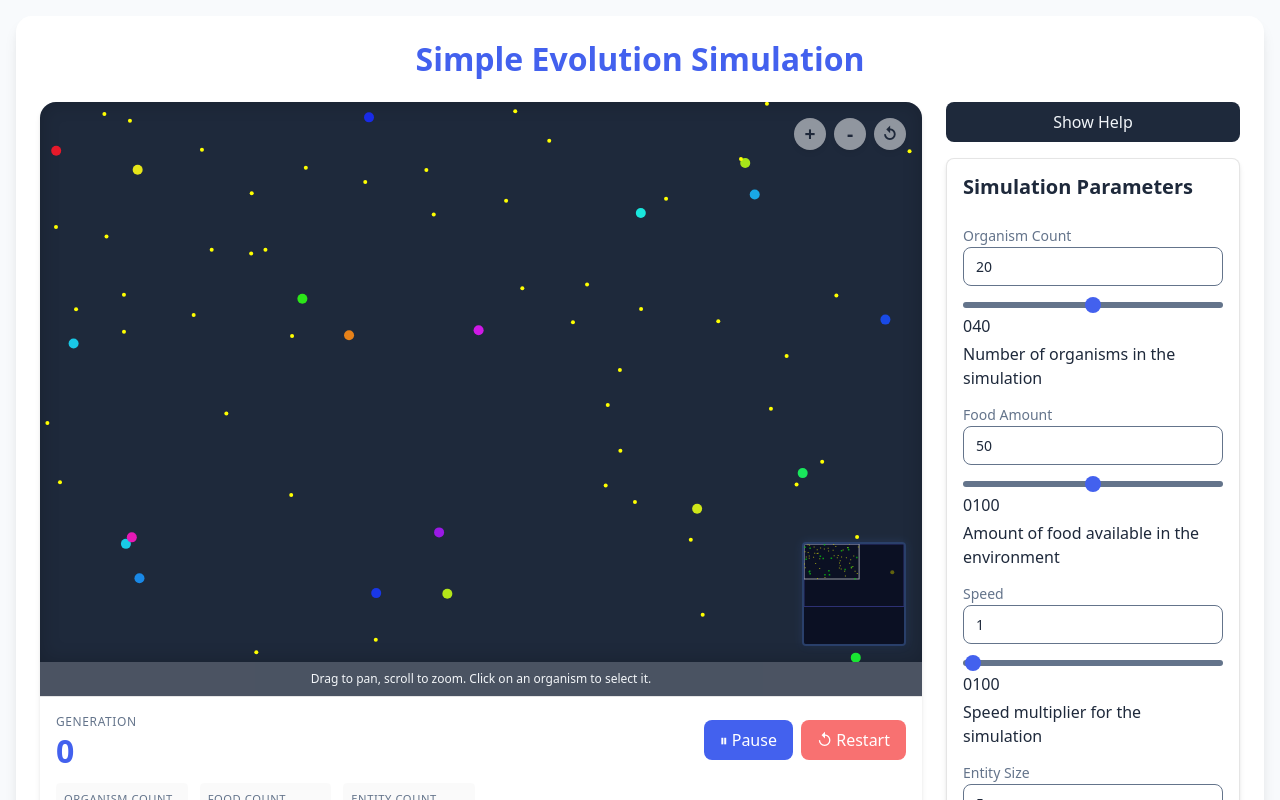
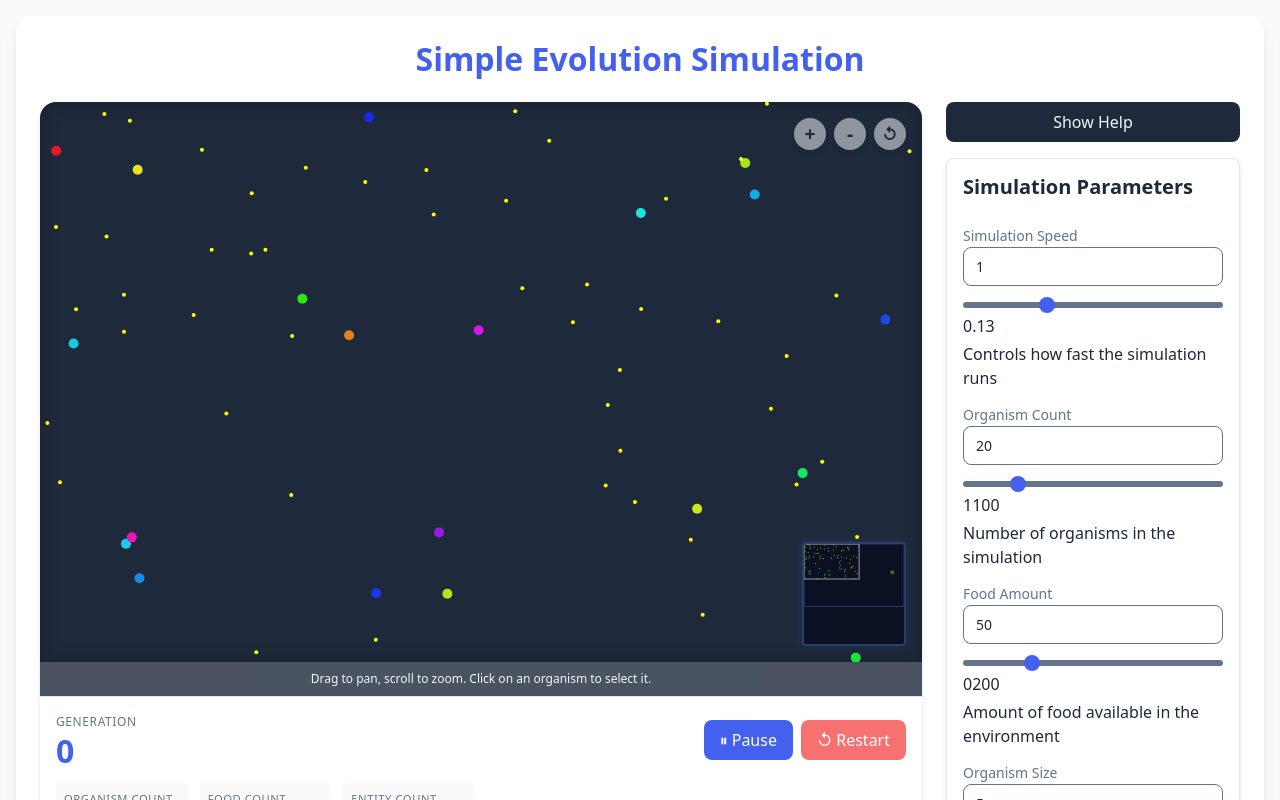
Before and after one commit to late-cretaceous/simulation-frame, a React (Vite) app: page / in a window 1280 px wide. Shown: the top 800 px of the page. Built offline with nearby package versions, Linux system fonts and the light colour scheme.

Commit message:
feat: dynamic simulation parameter dials customizeable to each simulation

```diff
--- a/src/components/SimulationControls.jsx
+++ b/src/components/SimulationControls.jsx
@@ -2,160 +2,119 @@ import React from 'react';
 
 /**
  * Controls for adjusting simulation parameters with enhanced UI
+ * Now supports dynamic parameters defined by each simulation
  */
-const SimulationControls = ({ setParameters, ...parameters }) => {
-  // Extract parameter information
-  const parameterDefs = Object.entries(parameters).map(([key, value]) => {
-    const isNumeric = typeof value === 'number';
-    const isBoolean = typeof value === 'boolean';
-
-    // Generate a label from the key (e.g., "foodAmount" -> "Food Amount")
-    const label = key.replace(/([A-Z])/g, ' $1').replace(/^./, str => str.toUpperCase());
-
-    // Determine parameter properties
-    let min, max, step;
-    if (isNumeric) {
-      // Default ranges based on parameter name patterns
-      if (key.includes('Count') || key.includes('Amount')) {
-        min = 0;
-        max = value * 2 || 100;
-        step = 1;
-      } else if (key.includes('Size')) {
-        min = 1;
-        max = 20;
-        step = 1;
-      } else if (key.includes('Speed') || key.includes('Rate')) {
-        min = 0;
-        max = 2;
-        step = 0.1;
-      } else {
-        min = 0;
-        max = 100;
-        step = Number.isInteger(value) ? 1 : 0.1;
-      }
-    }
-
-    return {
-      key,
-      value,
-      isNumeric,
-      isBoolean,
-      label,
-      min,
-      max,
-      step,
-      // Generate an appropriate tooltip description
-      tooltip: getTooltipForParameter(key)
-    };
-  });
-
+const SimulationControls = ({ parameters, parameterMetadata, setParameters }) => {
   // Handle parameter change
   const handleChange = (key, value) => {
     setParameters(key, value);
   };
 
   // Handle numeric input change to validate numbers
-  const handleNumericInputChange = (key, inputValue, paramDef) => {
+  const handleNumericInputChange = (key, inputValue, metadata) => {
     const numValue = parseFloat(inputValue);
-    if (!isNaN(numValue) && numValue >= paramDef.min && numValue <= paramDef.max) {
-      handleChange(key, Number.isInteger(paramDef.value) ? Math.round(numValue) : numValue);
+    if (!isNaN(numValue) && numValue >= metadata.min && numValue <= metadata.max) {
+      handleChange(key, Number.isInteger(parameters[key]) ? Math.round(numValue) : numValue);
     }
   };
 
-  // Get tooltip description for parameter
-  function getTooltipForParameter(key) {
-    const tooltips = {
-      organismCount: "Number of organisms in the simulation",
-      foodAmount: "Amount of food available in the environment",
-      speed: "Speed multiplier for the simulation",
-      entitySize: "Size of the organism entities"
-    };
-
-    return tooltips[key] || `Adjust the ${key.replace(/([A-Z])/g, ' $1').toLowerCase()} parameter`;
+  // If no parameters or metadata available, show a message
+  if (!parameters || !parameterMetadata || Object.keys(parameterMetadata).length === 0) {
+    return (
+      <div className="controls-container">
+        <h3 className="controls-header">Simulation Parameters</h3>
+        <div className="controls-body">
+          <p className="no-parameters-message">No adjustable parameters available for this simulation.</p>
+        </div>
+      </div>
+    );
   }
 
   return (
     <div className="controls-container">
       <h3 className="controls-header">Simulation Parameters</h3>
       <div className="controls-body">
-        {parameterDefs.map((param) => (
-          <div key={param.key} className="control-item">
+        {Object.keys(parameterMetadata).map((key) => {
+          const metadata = parameterMetadata[key];
+          const value = parameters[key];
+
+          return (
+            <div key={key} className="control-item">
               <div className="control-header">
-              <label className="control-label" htmlFor={`param-${param.key}`}>
-                {param.label}
+                <label className="control-label" htmlFor={`param-${key}`}>
+                  {metadata.label}
                 </label>
                 <div className="control-value">
-                {param.isNumeric ? (
-                  <>
+                  {metadata.type === 'number' ? (
                     <input
                       type="number"
-                      id={`param-input-${param.key}`}
-                      value={param.value}
-                      min={param.min}
-                      max={param.max}
-                      step={param.step}
-                      onChange={(e) => handleNumericInputChange(param.key, e.target.value, param)}
+                      id={`param-input-${key}`}
+                      value={value}
+                      min={metadata.min}
+                      max={metadata.max}
+                      step={metadata.step}
+                      onChange={(e) => handleNumericInputChange(key, e.target.value, metadata)}
                       className="control-number-input"
                     />
-                  </>
-                ) : param.isBoolean ? (
-                  param.value ? "On" : "Off"
+                  ) : metadata.type === 'boolean' ? (
+                    value ? "On" : "Off"
                   ) : (
-                  param.value
+                    value
                   )}
                 </div>
               </div>
 
-            {param.isNumeric && (
+              {metadata.type === 'number' && (
                 <div className="control-slider-container">
                   <input
                     type="range"
-                  id={`param-${param.key}`}
-                  min={param.min}
-                  max={param.max}
-                  step={param.step}
-                  value={param.value}
+                    id={`param-${key}`}
+                    min={metadata.min}
+                    max={metadata.max}
+                    step={metadata.step}
+                    value={value}
                     onChange={(e) => handleChange(
-                    param.key,
-                    Number.isInteger(param.value) ?
+                      key,
+                      Number.isInteger(value) ?
                         parseInt(e.target.value) :
                         parseFloat(e.target.value)
                     )}
                     className="control-slider"
-                  data-tooltip={param.tooltip}
+                    data-tooltip={metadata.description}
                   />
                   <div className="slider-markers">
-                  <span className="slider-min">{param.min}</span>
-                  <span className="slider-max">{param.max}</span>
+                    <span className="slider-min">{metadata.min}</span>
+                    <span className="slider-max">{metadata.max}</span>
                   </div>
                 </div>
               )}
 
-            {param.isBoolean && (
+              {metadata.type === 'boolean' && (
                 <label className="control-switch">
                   <input
                     type="checkbox"
-                  checked={param.value}
-                  onChange={(e) => handleChange(param.key, e.target.checked)}
-                  data-tooltip={param.tooltip}
+                    checked={value}
+                    onChange={(e) => handleChange(key, e.target.checked)}
+                    data-tooltip={metadata.description}
                   />
                   <span className="switch-slider"></span>
                 </label>
               )}
 
-            {!param.isNumeric && !param.isBoolean && (
+              {metadata.type === 'string' && (
                 <input
                   type="text"
-                value={param.value}
-                onChange={(e) => handleChange(param.key, e.target.value)}
+                  value={value}
+                  onChange={(e) => handleChange(key, e.target.value)}
                   className="control-text-input"
-                data-tooltip={param.tooltip}
+                  data-tooltip={metadata.description}
                 />
               )}
 
-            <p className="control-description">{param.tooltip}</p>
+              <p className="control-description">{metadata.description}</p>
             </div>
-        ))}
+          );
+        })}
       </div>
     </div>
   );
--- a/src/components/SimulationManager.jsx
+++ b/src/components/SimulationManager.jsx
@@ -26,6 +26,7 @@ const SimulationManager = ({
   const [generation, setGeneration] = useState(0);
   const [statistics, setStatistics] = useState({});
   const [parameters, setParameters] = useState(initialParameters);
+  const [parameterMetadata, setParameterMetadata] = useState({});
   const [selectedEntity, setSelectedEntity] = useState(null);
   const [showLibrary, setShowLibrary] = useState(false);
   const [showRestartConfirmation, setShowRestartConfirmation] = useState(false);
@@ -46,6 +47,7 @@ const SimulationManager = ({
       if (ctx) {
         simulationAdapter.initialize(ctx, canvasRef.current.width, canvasRef.current.height);
         setParameters(simulationAdapter.getParameters());
+        setParameterMetadata(simulationAdapter.getParameterMetadata());
         setIsInitialized(true);
 
         // Try to load saved state
@@ -215,7 +217,6 @@ const SimulationManager = ({
             onConfirmRestart={confirmRestartSimulation}
             onCancelRestart={cancelRestartSimulation}
             lastAutosaveTime={lastAutosaveTime}
-            {...parameters}
           />
         </div>
 
@@ -223,7 +224,8 @@ const SimulationManager = ({
           <HelpPanel content={helpContent} />
 
           <SimulationControls
-            {...parameters}
+            parameters={parameters}
+            parameterMetadata={parameterMetadata}
             setParameters={handleParameterChange}
           />
 
--- a/src/core/SimulationAdapter.js
+++ b/src/core/SimulationAdapter.js
@@ -56,6 +56,14 @@ export class SimulationAdapter {
    * @returns {Object} - Parameters object with key-value pairs
    */
   getParameters() {
+    return {};
+  }
+
+  /**
+   * Get metadata for configurable parameters
+   * @returns {Object} - Parameter metadata object
+   */
+  getParameterMetadata() {
     return {};
   }
 
--- a/src/simulations/SimpleSimulation.js
+++ b/src/simulations/SimpleSimulation.js
@@ -96,7 +96,7 @@ class RenderingSystem extends BaseSystem {
     // Clear canvas
     const canvas = this.context.canvas;
     this.context.clearRect(0, 0, canvas.width / (this.context.pixelRatio || 1),
-                                 canvas.height / (this.context.pixelRatio || 1));
+                               canvas.height / (this.context.pixelRatio || 1));
 
     // Render organisms
     const entities = this.world.getEntitiesWithComponent('PositionComponent');
@@ -267,6 +267,43 @@ export class SimpleSimulation extends SimulationAdapter {
 
   getParameters() {
     return this.parameters;
+  }
+
+  getParameterMetadata() {
+    return {
+      speed: {
+        type: 'number',
+        label: 'Simulation Speed',
+        min: 0.1,
+        max: 3.0,
+        step: 0.1,
+        description: 'Controls how fast the simulation runs'
+      },
+      organismCount: {
+        type: 'number',
+        label: 'Organism Count',
+        min: 1,
+        max: 100,
+        step: 1,
+        description: 'Number of organisms in the simulation'
+      },
+      foodAmount: {
+        type: 'number',
+        label: 'Food Amount',
+        min: 0,
+        max: 200,
+        step: 5,
+        description: 'Amount of food available in the environment'
+      },
+      entitySize: {
+        type: 'number',
+        label: 'Organism Size',
+        min: 1,
+        max: 15,
+        step: 1,
+        description: 'Visual size of organisms'
+      }
+    };
   }
 
   setParameter(key, value) {
```
Lines whose indentation alone changed are shown as unchanged.
